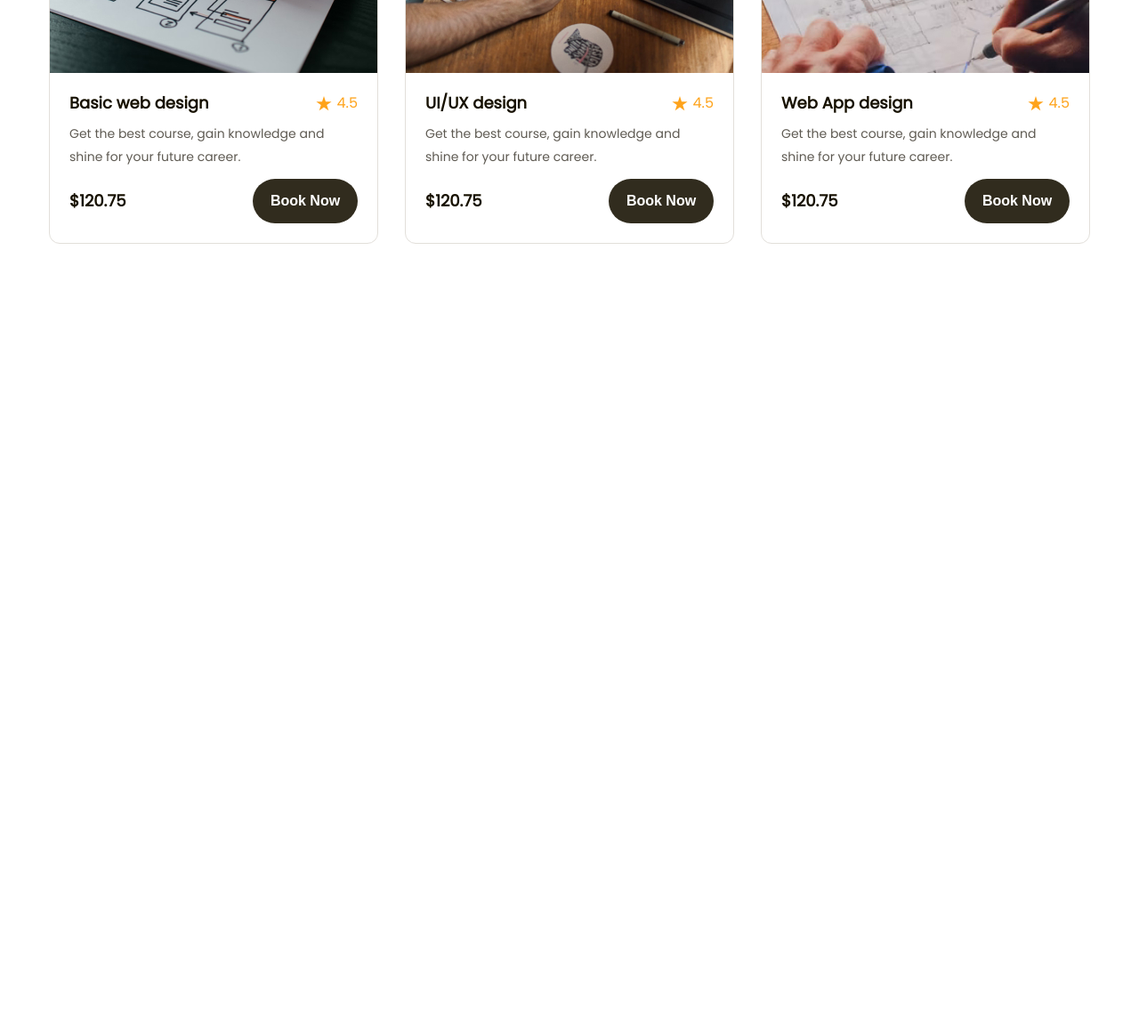
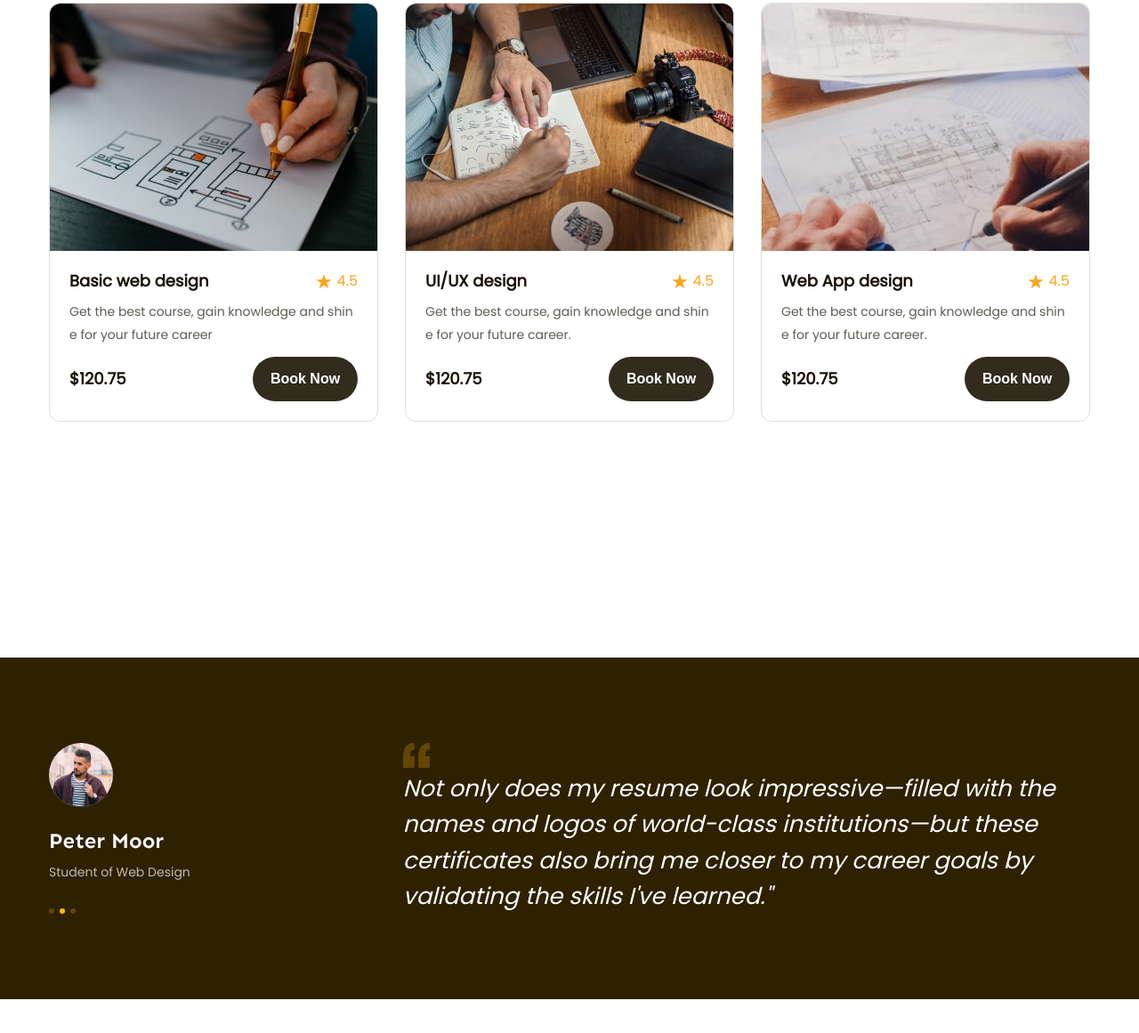
Before and after one commit to Khanhne1234/figma-to-html, a plain HTML site: page index.html in a window 1280 px wide. Shown: the part 1479-2640 px from the top of the page at 89% size. Drawn offline with Linux system fonts and the light colour scheme.

Commit message:
p8Feedback

```diff
--- a/assets/css/style.css
+++ b/assets/css/style.css
@@ -13,6 +13,7 @@ body {
   font-size: 1.6rem;
   font-family: "Poppins", serif;
 }
+/* ============comon======= */
 a {
   /* bo gach chan */
   text-decoration: none;
@@ -46,7 +47,21 @@ a {
   margin-left: auto;
   margin-right: auto;
 }
-/* header */
+/* ==== khi quá kí tự vẫn nằm trên 1 hàng====== */
+.line-clamp {
+  display: -webkit-box;
+  /* -webkit-line-clamp: var(--line-clamp, 1); */
+  -webkit-box-orient: vertical;
+  overflow: hidden;
+}
+/* ====khi quá kí tự chỉ nằm trên 2 hàng======== */
+.line-clamp.line-2 {
+  --line-clamp: 2;
+}
+.break-all {
+  word-break: break-all;
+}
+/*========= header========= */
 .header {
   background: #fffcf4;
 }
@@ -286,6 +301,7 @@ a {
   margin-top: 55px;
 }
 .popular .course-items {
+  flex: 1;
   border-radius: 12px;
   border: 1px solid #e2dfda;
   background: #fff;
@@ -346,3 +362,58 @@ a {
 .popular .course-items .btn-book:hover {
   background: var(--primary-color);
 }
+/* =======Feedback====== */
+.feedback {
+  margin-top: 135px;
+  padding: 96px 0;
+  background: #2e2100;
+}
+.feedback-items {
+  display: flex;
+}
+.feedback-items .avatar {
+  width: 72px;
+  height: 72px;
+  border-radius: 50%;
+  object-fit: cover;
+}
+.feedback-items .info .member-name {
+  margin-top: 18px;
+  color: #f7f7f7;
+  font-family: var(--font-heading);
+  font-size: 2.4rem;
+  font-weight: 700;
+  line-height: 1.42;
+}
+.feedback-items .info .desc {
+  margin-top: 4px;
+  color: #bfbcb2;
+  font-size: 14px;
+  line-height: 1.86;
+}
+.feedback-items .dots {
+  cursor: pointer;
+  gap: 6px;
+  display: flex;
+  margin-top: 28px;
+}
+.feedback-items .dot {
+  height: 6px;
+  width: 6px;
+  border-radius: 50%;
+  background: #634700;
+}
+.feedback-items .dot.active {
+  cursor: default;
+  background: var(--primary-color);
+}
+.feedback-items .content {
+  width: 66%;
+  margin-left: auto;
+}
+.feedback-items blockquote {
+  color: #fff;
+  font-size: 2.6rem;
+  font-style: italic;
+  line-height: 1.54;
+}
--- a/index.html
+++ b/index.html
@@ -123,6 +123,7 @@
       </div>
 
       <!--popular  -->
+      <div class="popular">
         <div class="popular main-content">
           <div class="popular-top">
             <!-- popular left -->
@@ -151,15 +152,19 @@
               /></a>
               <div class="info">
                 <div class="head">
-                <h3 class="title"><a href="#!">Basic web design</a></h3>
+                  <h3 class="title">
+                    <a class="line-clamp break-all" href="#!"
+                      >Basic web design</a
+                    >
+                  </h3>
                   <div class="rating">
                     <img src="./assets/img/start1.svg" alt="" class="star" />
                     <span class="value">4.5</span>
                   </div>
                 </div>
-              <p class="desc">
+                <p class="desc line-clamp line-2 break-all">
                   Get the best course, gain knowledge and shine for your future
-                career.
+                  career
                 </p>
                 <div class="foot">
                   <span class="price">$120.75</span>
@@ -175,13 +180,15 @@
               /></a>
               <div class="info">
                 <div class="head">
-                <h3 class="title"><a href="#!">UI/UX design</a></h3>
+                  <h3 class="title">
+                    <a class="line-clampp break-all" href="#!">UI/UX design</a>
+                  </h3>
                   <div class="rating">
                     <img src="./assets/img/start1.svg" alt="" class="star" />
                     <span class="value">4.5</span>
                   </div>
                 </div>
-              <p class="desc">
+                <p class="desc line-clamp line-2 break-all">
                   Get the best course, gain knowledge and shine for your future
                   career.
                 </p>
@@ -199,13 +206,15 @@
               /></a>
               <div class="info">
                 <div class="head">
-                <h3 class="title"><a href="#!">Web App design</a></h3>
+                  <h3 class="title">
+                    <a class="line-clamp break-all" href="#!">Web App design</a>
+                  </h3>
                   <div class="rating">
                     <img src="./assets/img/start1.svg" alt="" class="star" />
                     <span class="value">4.5</span>
                   </div>
                 </div>
-              <p class="desc">
+                <p class="desc line-clamp line-2 break-all">
                   Get the best course, gain knowledge and shine for your future
                   career.
                 </p>
@@ -218,5 +227,41 @@
           </div>
         </div>
       </div>
+      <!-- feedback -->
+
+      <div class="feedback">
+        <div class="main-content">
+          <div class="feedback-list">
+            <div class="feedback-items">
+              <!-- == Khối trái== -->
+              <div class="info">
+                <img src="./assets/img/avatar.jpg" alt="" class="avatar" />
+                <p class="member-name">Peter Moor</p>
+                <p class="desc">Student of Web Design</p>
+                <div class="dots">
+                  <span class="dot"></span>
+                  <span class="dot active"></span>
+                  <span class="dot"></span>
+                </div>
+              </div>
+              <!-- khoi ben phai -->
+              <div class="content">
+                <img
+                  src="./assets/img/imgIcon.svg"
+                  alt=""
+                  class="open-quotes"
+                />
+                <blockquote>
+                  Not only does my resume look impressive—filled with the names
+                  and logos of world-class institutions—but these certificates
+                  also bring me closer to my career goals by validating the
+                  skills I've learned."
+                </blockquote>
+              </div>
+            </div>
+          </div>
+        </div>
+      </div>
+    </div>
   </body>
 </html>
```
Also changed, not shown: assets/img/avatar.jpg (added), assets/img/imgIcon.svg (added). Lines whose indentation alone changed are shown as unchanged.
